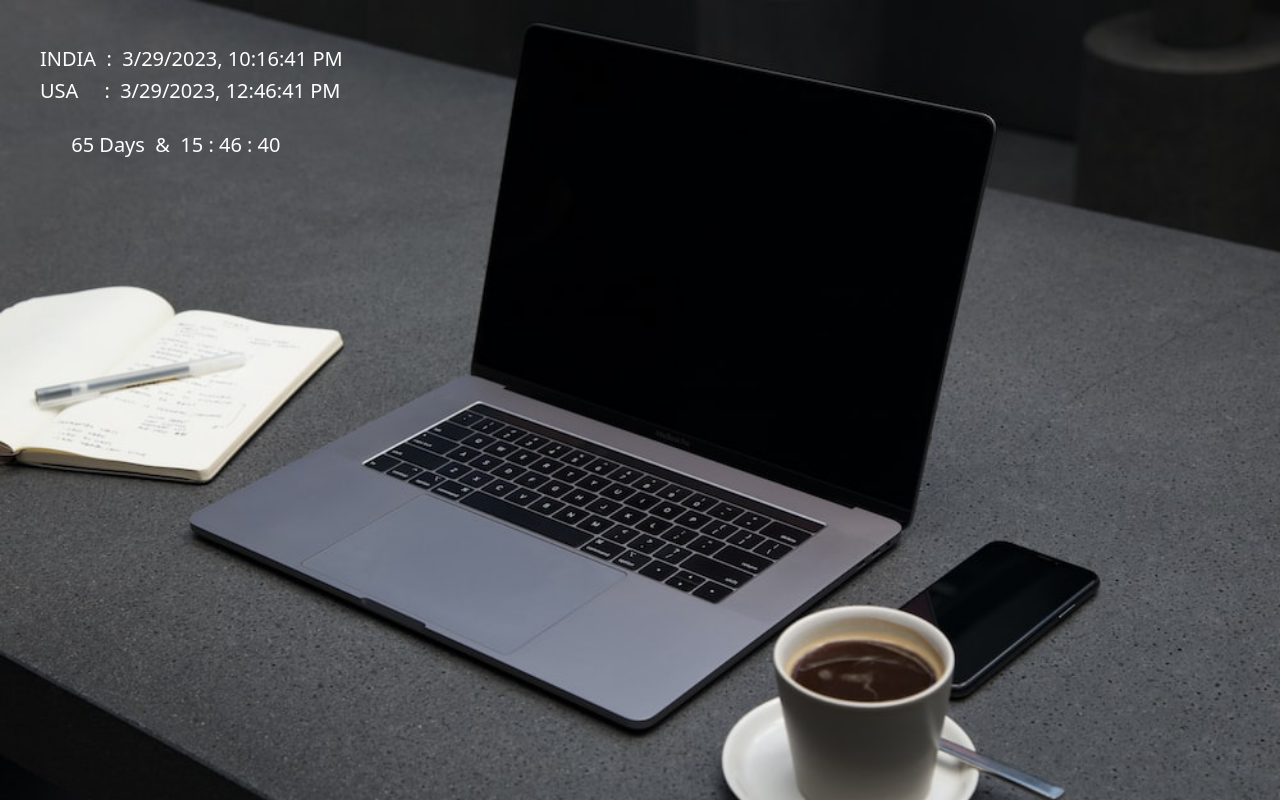
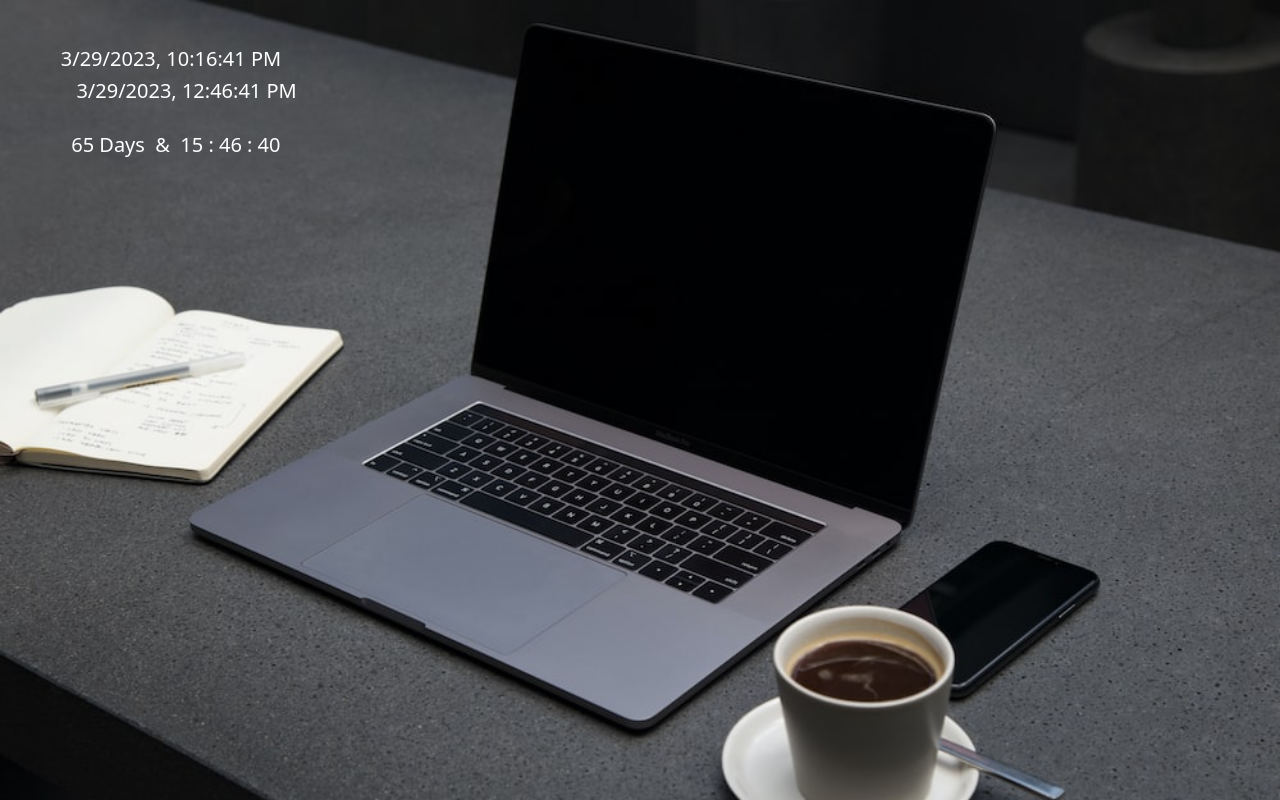
Before and after one commit to devam12/devam12.github.io, a plain HTML site: page index.html in a window 1280 px wide. Drawn offline with nearby package versions, Linux system fonts and the light colour scheme.

Commit message:
All remove

```diff
--- a/index.html
+++ b/index.html
@@ -33,8 +33,8 @@
     let date2;
 
     setInterval(() => {
-        IndiaTime = "INDIA&nbsp&nbsp:&nbsp&nbsp" + new Date().toLocaleString(undefined, {timeZone: 'Asia/Kolkata'});
-        USATime = "USA&nbsp&nbsp&nbsp&nbsp&nbsp:&nbsp&nbsp" + new Date().toLocaleString('en-US', { timeZone: "America/New_York" });
+        IndiaTime = "&nbsp&nbsp&nbsp&nbsp" + new Date().toLocaleString(undefined, {timeZone: 'Asia/Kolkata'});
+        USATime = "&nbsp&nbsp&nbsp&nbsp&nbsp&nbsp&nbsp" + new Date().toLocaleString('en-US', { timeZone: "America/New_York" });
 
         date1 = new Date();
         date2 = new Date("2023/01/23 01:00:01");
```
